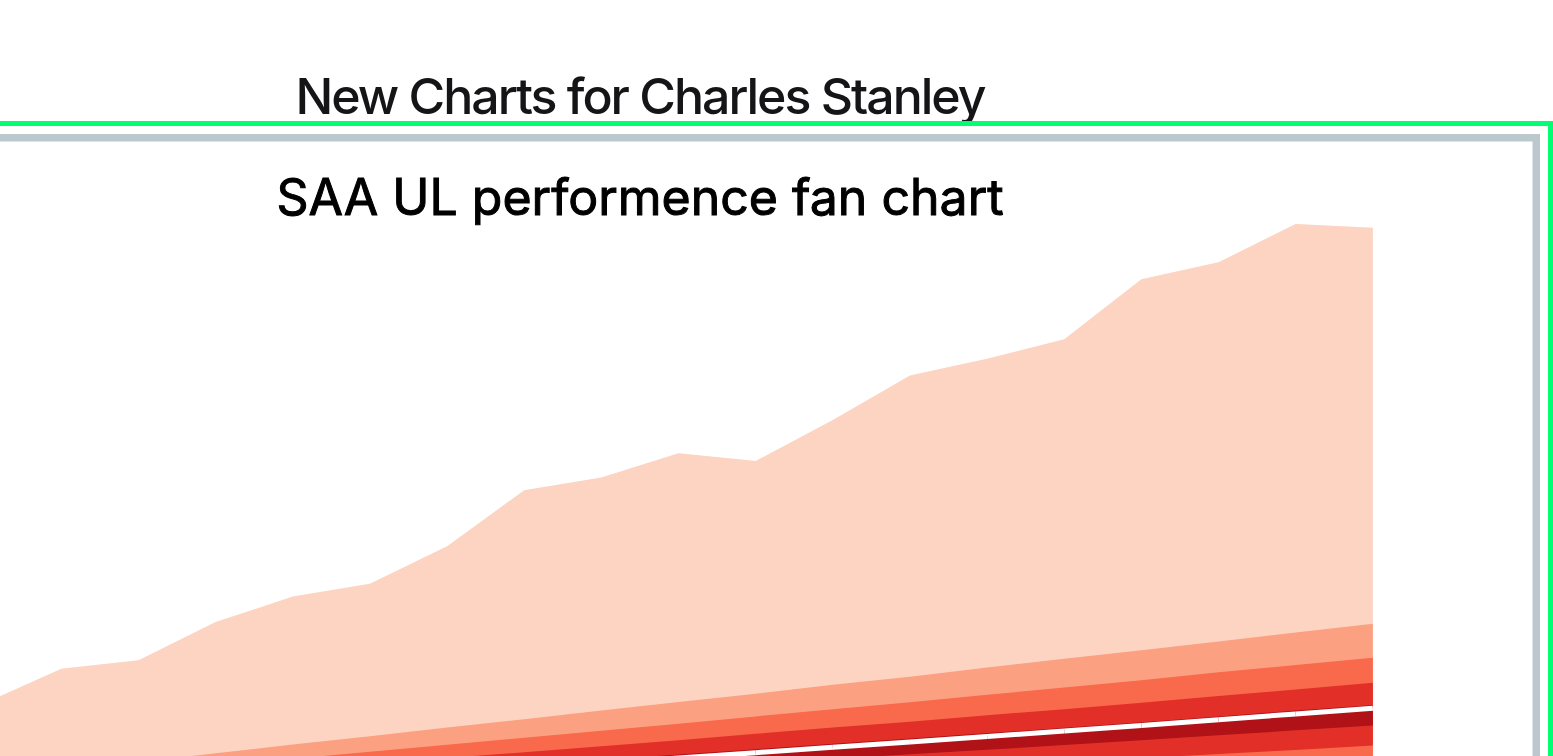
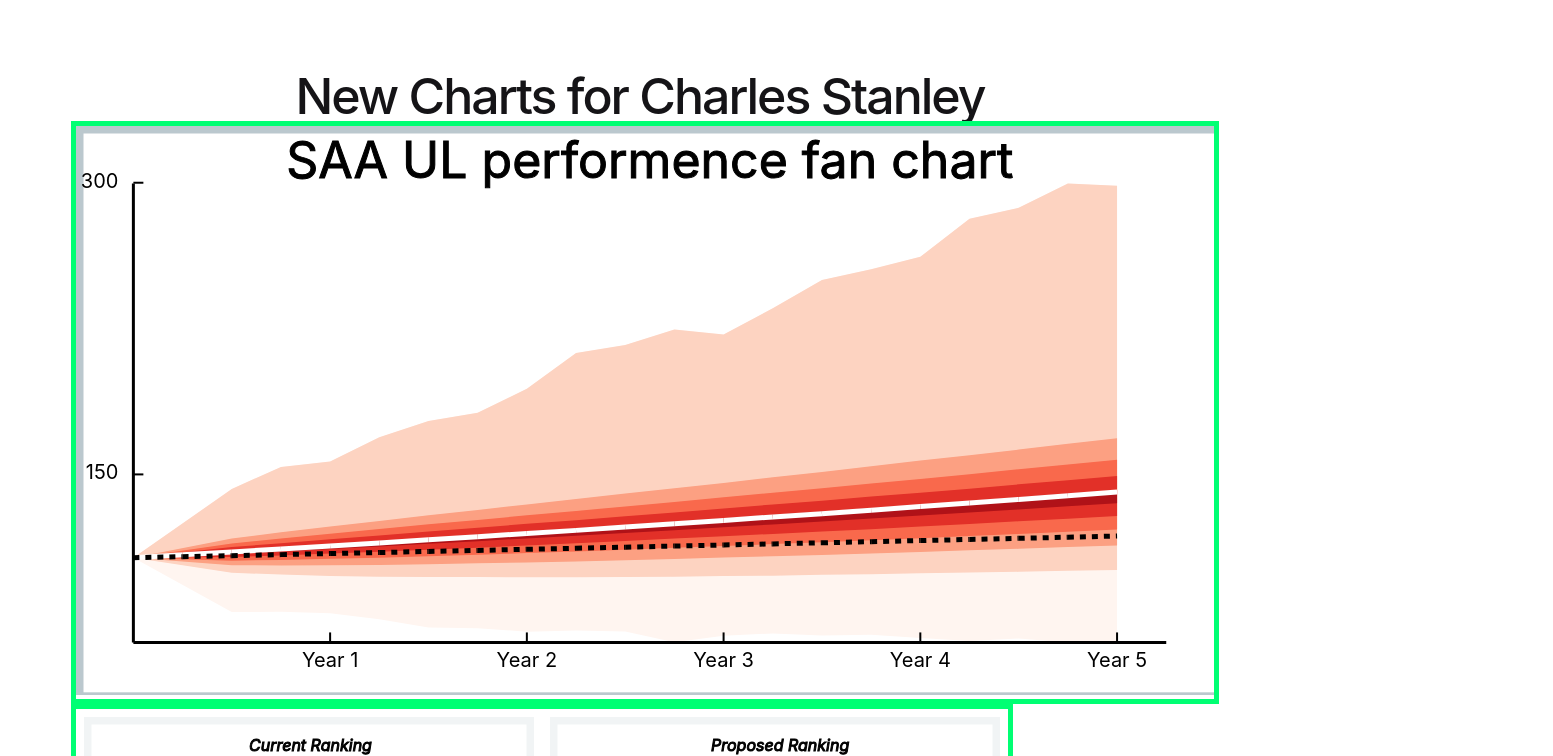
Before and after one commit to colinxsmith/newpie, an Angular app: page / in a window 1280 px wide. Shown: the top 756 px of the page, 1553 px wide, since content can reach past the window. Built offline with nearby package versions, Linux system fonts and the light colour scheme.

Commit message:
not getting updates to work

```diff
--- a/src/app/app.component.html
+++ b/src/app/app.component.html
@@ -154,11 +154,11 @@
     <div>
         <div style="width: 100%;">
             <h1 style="text-align: center;">{{ title }}</h1>
-            <div style="display:inline-flex;border: 5px solid #00ff73">
-                <app-fanchart title="SAA UL performence fan chart" [differentColours]="true" [DATA]="fanChart" [boxsizeH]="1800" [boxsizeV]="900"></app-fanchart>
+            <div class="david" style="width:100%;display:inline-flex;border: 5px solid #00ff73">
+                <app-fanchart title="SAA UL performence fan chart" [differentColours]="true" [DATA]="fanChart" ></app-fanchart>
             </div>
             <div style="display:inline-flex;border: 5px solid #00ff73">
-                <div>
+                <div style="width: 50%">
                     <app-twopiecharts title="Current Ranking" [animate]="true" [portfolioData]="assetRanking.current" [boxsize]="450" [cornerRadius]="5" [squareBorderOpacity]="0.2"></app-twopiecharts>
                     <p *ngIf="assetRanking.current.rankingValue!==null" style="text-align: center;">{{'CURRENT '+assetRanking.current.rankingValue}}</p>
                 </div>
--- a/src/app/fanchart/fanchart.component.html
+++ b/src/app/fanchart/fanchart.component.html
@@ -1,7 +1,7 @@
 <div class="mainTip"></div>
 
-<body title="fanchart" rogue-title="fanchart">
-    <svg xmlns="http://www.w3.org/2000/svg" [attr.height]="boxsizeV" [attr.width]="boxsizeH">
+<div title="fanchart" rogue-title="fanchart" >
+    <svg xmlns="http://www.w3.org/2000/svg" [attr.width]="boxsizeH"[attr.height]="boxsizeV">
         <g [attr.transform]="transform(boxsizeH/2,boxsizeV/2)">
             <rect class="position" [style.opacity]="squareBorderOpacity" [attr.width]="boxsizeH" [attr.height]="boxsizeV" [attr.x]="-boxsizeH/2" [attr.y]="-boxsizeV/2">
                 <title >border set up</title>
@@ -56,4 +56,4 @@
             </g>
         </g>
     </svg>
-</body>
+</div>
--- a/src/app/fanchart/fanchart.component.scss
+++ b/src/app/fanchart/fanchart.component.scss
@@ -116,6 +116,6 @@
 }
 
 svg {
-    width: auto;
-    height: auto;
+    width: 100%;
+    height: min-content;
 }
--- a/src/app/fanchart/fanchart.component.ts
+++ b/src/app/fanchart/fanchart.component.ts
@@ -11,8 +11,8 @@
   styleUrl: './fanchart.component.scss'
 })
 export class FanchartComponent implements OnInit {
-  @Input() boxsizeV = 900;
-  @Input() boxsizeH = 900;
+  @Input() boxsizeV = 0;
+  @Input() boxsizeH = 0;
   @Input() squareBorderOpacity = 1;
   @Input() differentColours = false;
   @Input() DATA = {} as fchart;
@@ -51,10 +51,6 @@
     this.maxX = this.DATA.lines[0].values.length;
     console.log(this.minX, this.maxX);
     console.log(this.minY, this.maxY);
-    this.scaleX.domain([this.minX, this.maxX]);
-    this.scaleY.domain([this.minY, this.maxY]);
-    this.scaleX.range([5e-2 * this.boxsizeH, 95e-2 * this.boxsizeH]);
-    this.scaleY.range([90e-2 * this.boxsizeV, 10e-2 * this.boxsizeV]);
     this.plotPoints = (i, values, pos) => {
       if (i == 0) return -1;
       let back = 0;
@@ -69,6 +65,21 @@
       }
       return back;
     };
+    this.update();
+  }
+  newVert(){
+   // const boxsizeH=this.element.nativeElement.offsetWidth;
+  const boxsize=(this.element.nativeElement as HTMLElement).parentElement?.getBoundingClientRect();
+  console.log(boxsize);
+  const boxsizeH=boxsize?.width??0;
+    const boxsizeV=boxsizeH*0.5;
+    this.boxsizeH=boxsizeH;
+    this.boxsizeV=boxsizeV;
+    console.log(this.boxsizeH,this.boxsizeV);
+    this.scaleX.domain([this.minX, this.maxX]);
+    this.scaleY.domain([this.minY, this.maxY]);
+    this.scaleY.range([90e-2 * boxsizeV, 10e-2 * boxsizeV]);
+    this.scaleX.range([5e-2 * boxsizeH, 95e-2 * boxsizeH]);
     /* console.log(this.DATA.lines[0].values);
      console.log(this.plotPoints(1, [], 0),
        this.plotPoints(1, this.DATA.lines[0].values, 1),
@@ -88,7 +99,6 @@
       path += ' Z';
       this.plotPath.push(path);
     });
-    this.update();
   }
   over(e: MouseEvent, i: number,legend:string='', inout = false) {
     const svg = d3.select(this.element.nativeElement).select('div.mainTip');
@@ -113,16 +123,19 @@
   update() {
     d3.select(this.element.nativeElement).select('[rogue-title]')
       .attr('rogue-title', this.title)
+
       .style('--xx', '4%')
       .style('--yy', '5%');
+
     setTimeout(() => {
+      this.newVert();
       d3.select(this.element.nativeElement).selectAll('path').nodes().forEach((d, i) => {
         d3.select(d)
           .transition()
           .ease(d3.easeBounce)
           .duration(2000)
           .styleTween('opacity', () => (t) => `${t}`)
-          .attrTween('transform', () => (t) => `rotate(${10 * ((i + 1)%2===0?-10:1 )* (1 - t)})`)
+          .attrTween('transform', () => (t) => `rotate(${20 *(i+1)* ((i + 1)%2===0?-10:1 )* (1 - t)})`)
           ;
       });
       d3.select(this.element.nativeElement).selectAll('line.lines.m')
```
